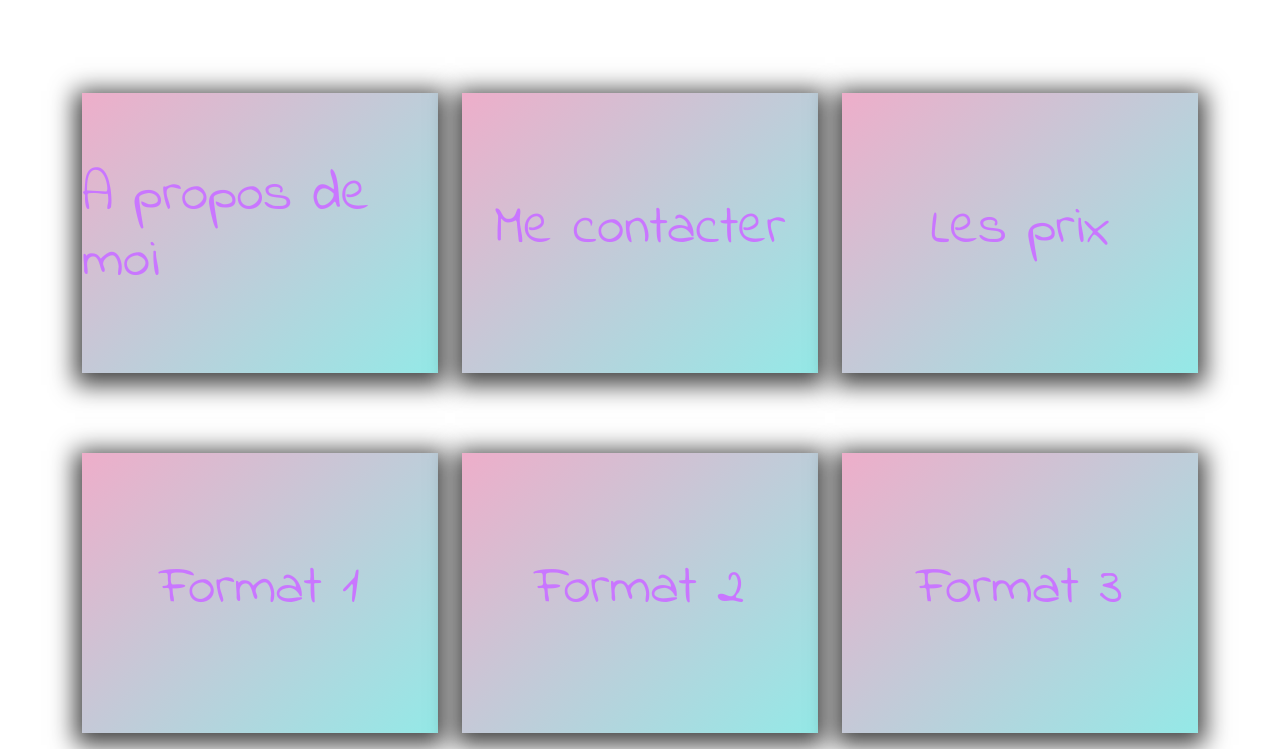
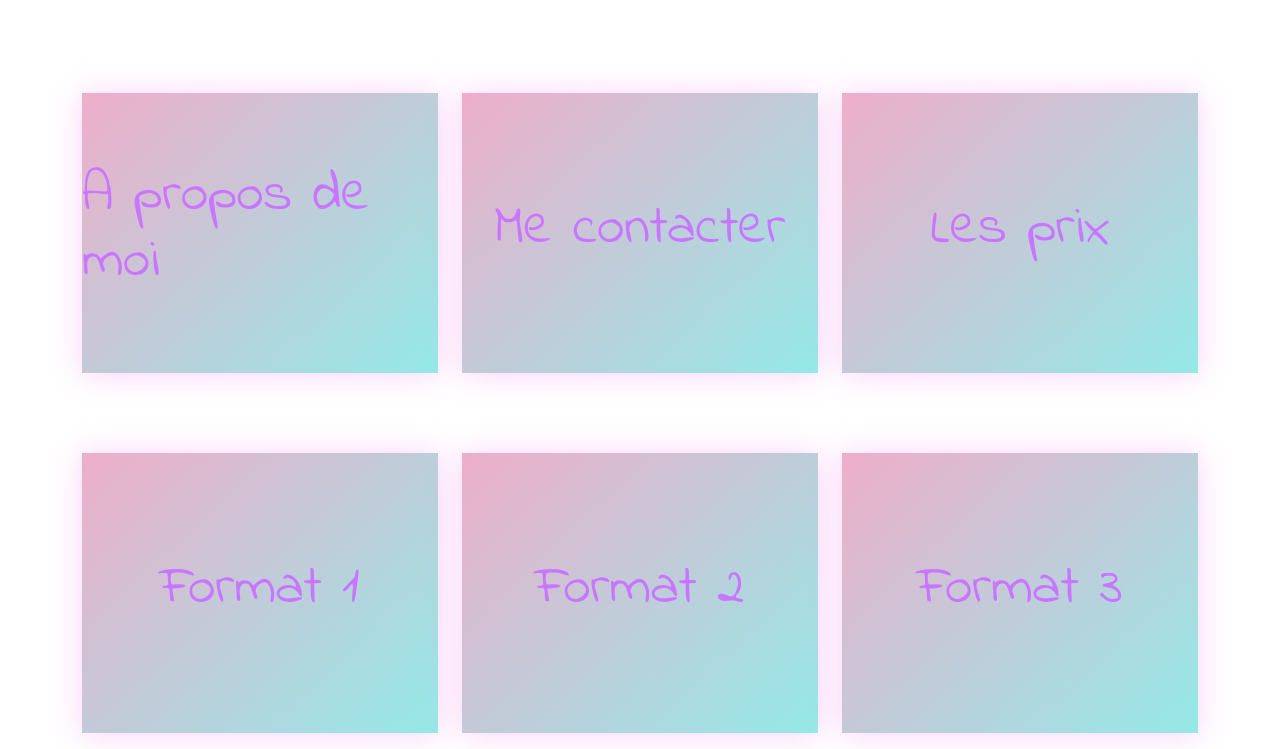
Before and after one commit to iTwiixZ/Potachi-Design, a website: page index.html in a window 1280 px wide. Shown: the part 123-872 px from the top of the page. Drawn offline with nearby package versions, Linux system fonts and the light colour scheme.

Commit message:
fix shadow

```diff
--- a/Sass/cards.scss
+++ b/Sass/cards.scss
@@ -10,9 +10,9 @@
     height: 280px;
     background: rgb(238,174,202);
     background: linear-gradient(137deg, rgba(238,174,202,1) 0%, rgba(148,233,231,1) 100%);
-    box-shadow : 0px 5px 23px 7px rgba(0,0,0,0.74);
-    -webkit-box-shadow : 0px 5px 23px 7px rgba(0,0,0,0.74);
-    -moz-box-shadow : 0px 5px 23px 7px rgba(0,0,0,0.74);
+    box-shadow: 0px 1px 30px -1px rgba(247,189,246,0.74);
+    -webkit-box-shadow: 0px 1px 30px -1px rgba(247,189,246,0.74);
+    -moz-box-shadow: 0px 1px 30px -1px rgba(247,189,246,0.74);
     transition: all 250ms ease-in;
     &:hover{
         transform: scale(1.085);
```
Also changed, not shown: style.css.
